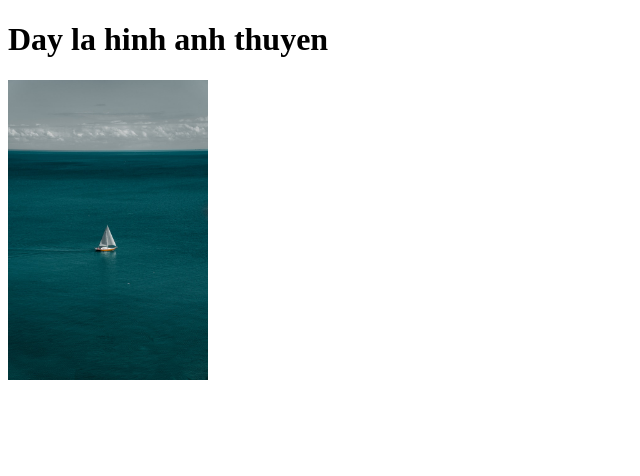
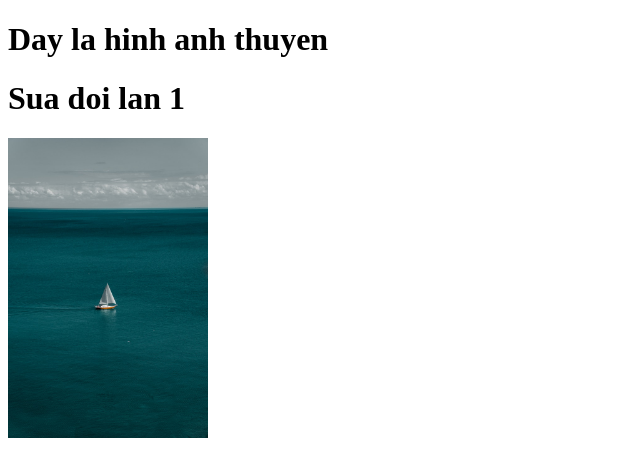
Before and after one commit to MicaeHoang/TuHocLapTrinhWeb, a plain HTML site: page bai_13/index.html in a window 1280 px wide. Shown: the whole page, without its empty margins (0-640 px from the left). Drawn offline with Linux system fonts and the light colour scheme.

Commit message:
second commit

```diff
--- a/bai_13/index.html
+++ b/bai_13/index.html
@@ -7,6 +7,7 @@
   </head>
   <body>
     <h1>Day la hinh anh thuyen</h1>
+    <h1>Sua doi lan 1</h1>
     <img
       src="img/marcelo-cidrack-7jZNgIuJrCM-unsplash.jpg"
       alt="Hinh anh thuyen"
```
